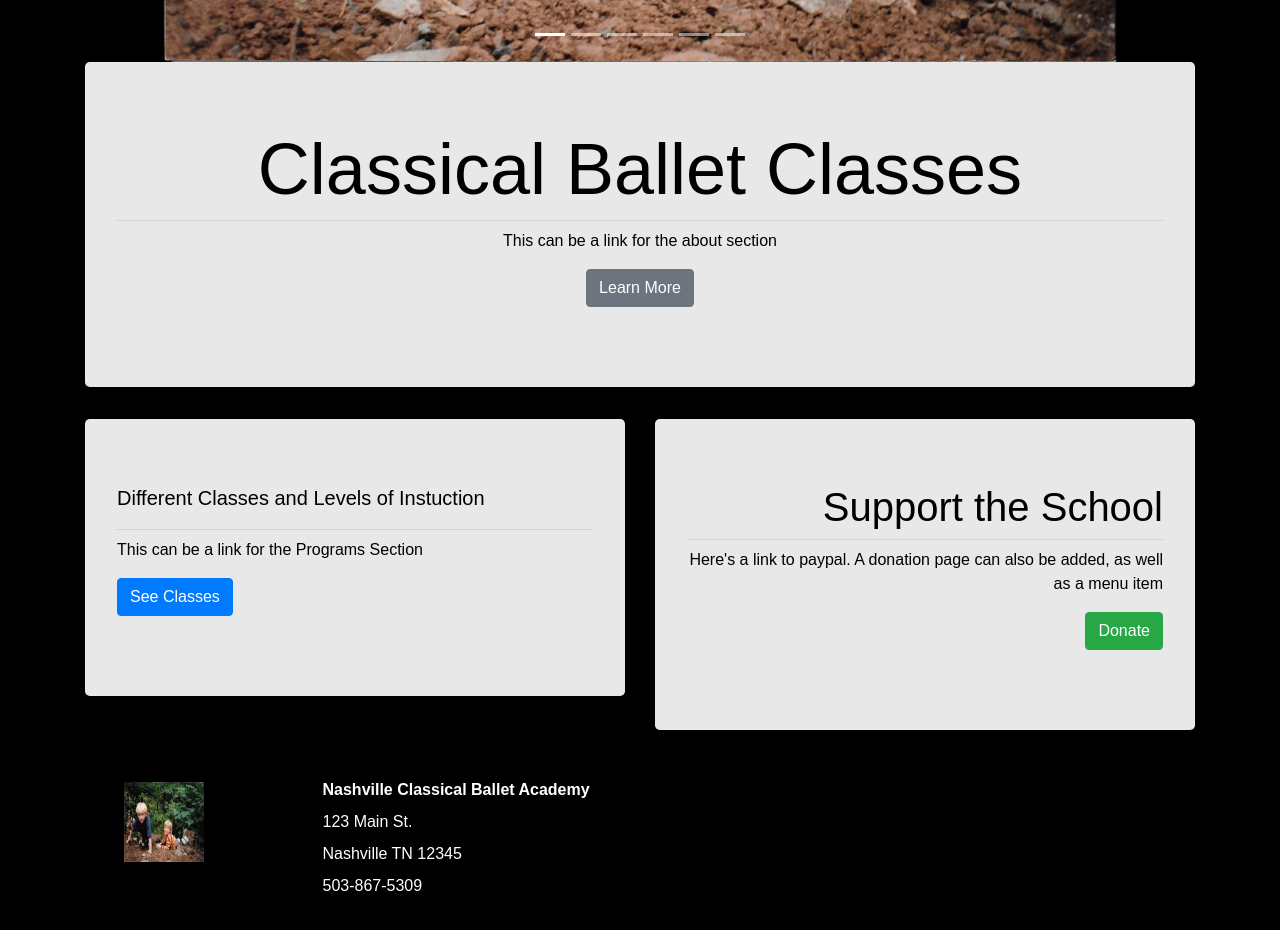
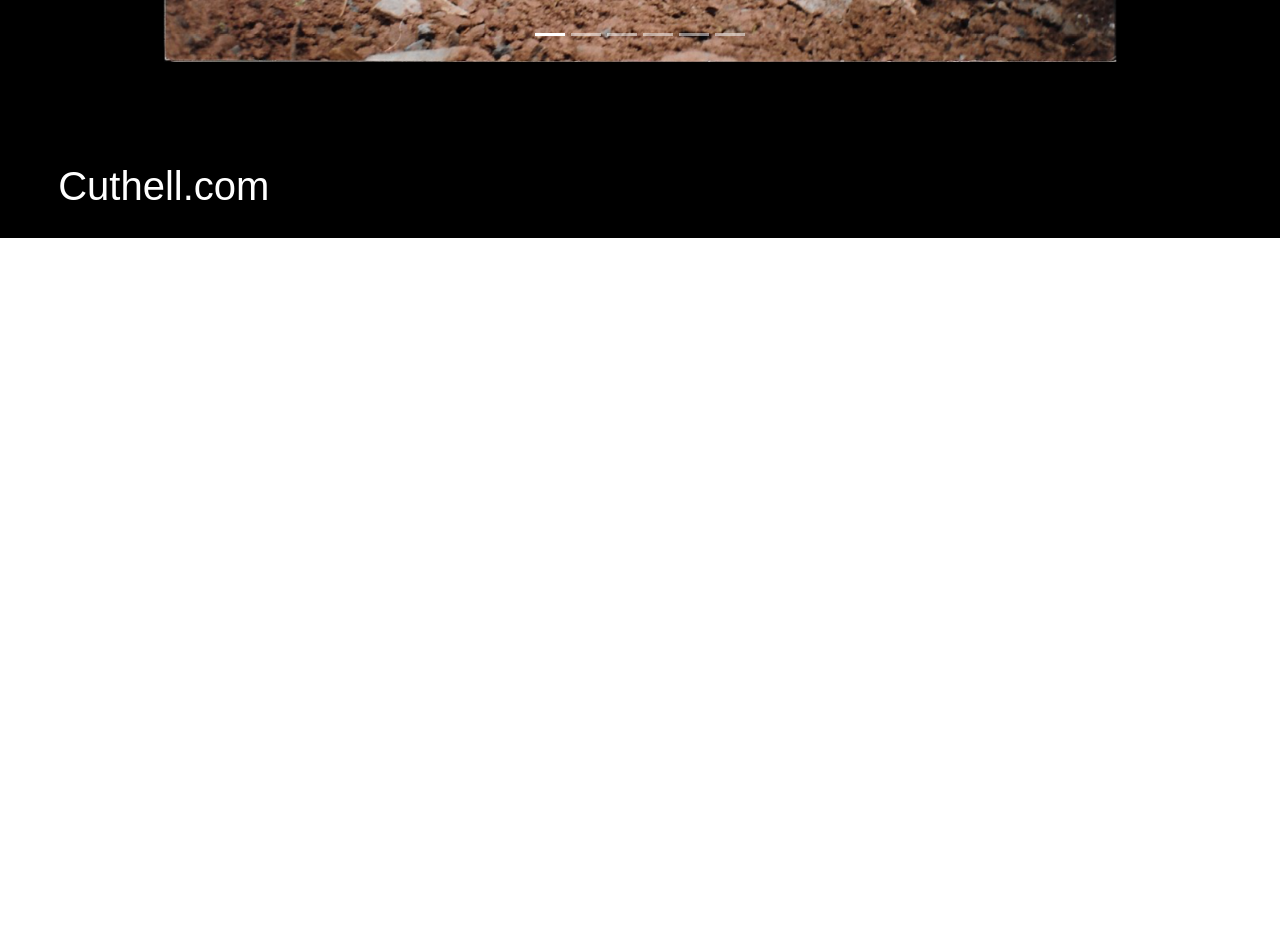
Before and after one commit to dcuthell/cuthellpage, a React (Create React App) app: page / in a window 1280 px wide. Shown: the part 660-1590 px from the top of the page. After the commit the page ends 898 px from the top, so only its background shows below. Built offline with nearby package versions, Linux system fonts and the light colour scheme.

Commit message:
cleaned up home

```diff
--- a/src/components/Footer/index.js
+++ b/src/components/Footer/index.js
@@ -1,5 +1,5 @@
 import React, { Component } from 'react';
-import { Row, Col } from 'reactstrap';
+import { Row, Col, Container } from 'reactstrap';
 import './styles.css';
 
 import Logo from '../../img/SamDavid6.png';
@@ -11,19 +11,7 @@ render() {
     <div className="Footer">
 			<Row>
 				<Col sm="3">
-					<img id="footerLogo" src={Logo} alt="footer logo" />
-				</Col>
-				<Col sm="6" className="addressBox">
-					<p><strong>Nashville Classical Ballet Academy</strong></p>
-					<p>123 Main St.</p>
-					<p>Nashville TN 12345</p>
-					<p>503-867-5309</p>
-				</Col>
-				<Col sm="3">
-					<a href="http://www.facebook.com"><i className="mediaIcon fab fa-facebook"></i></a>
-					<a href="http://www.instagram.com"><i className="mediaIcon fab fa-instagram"></i></a>
-					<a href="http://www.twitter.com"><i className="mediaIcon fab fa-twitter"></i></a>
-					<a href="http://www.youtube.com"><i className="mediaIcon fab fa-youtube"></i></a>
+					<h1>Cuthell.com</h1>
 				</Col>
 			</Row>
     </div>
--- a/src/components/Home/index.js
+++ b/src/components/Home/index.js
@@ -16,40 +16,6 @@ class Home extends Component {
 						<CarouselFrame/>
 					</Col>
 				</Row>
-        <Row>
-          <Col>
-            <Jumbotron id="jumbo1">
-              <h1 className="display-3">Classical Ballet Classes</h1>
-              <hr className="my-2" />
-              <p>This can be a link for the about section</p>
-              <p className="lead">
-                <Button href={"#/About"} color="secondary">Learn More</Button>
-              </p>
-            </Jumbotron>
-          </Col>
-        </Row>
-        <Row>
-          <Col>
-            <Jumbotron id="jumbo2">
-              <p className="lead">Different Classes and Levels of Instuction</p>
-              <hr className="my-2" />
-              <p>This can be a link for the Programs Section</p>
-              <p className="lead">
-                <Button href={"#/Programs"} color="primary">See Classes</Button>
-              </p>
-            </Jumbotron>
-          </Col>
-          <Col>
-            <Jumbotron id="jumbo3">
-              <h1 className="display-5">Support the School</h1>
-							<hr className="my-2" />
-              <p>Here's a link to paypal. A donation page can also be added, as well as a menu item</p>
-              <p className="lead">
-                <Button href={"https://www.paypal.com"} color="success">Donate</Button>
-              </p>
-            </Jumbotron>
-          </Col>
-        </Row>
       </Container>
 		)
   }
```
